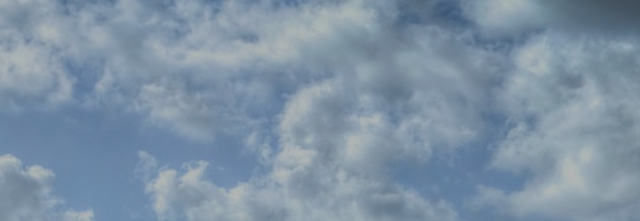
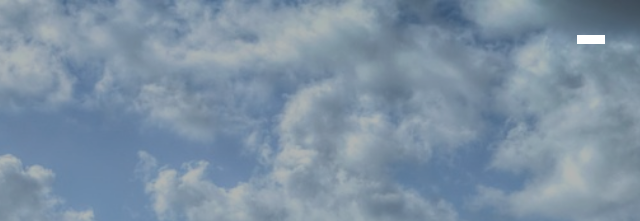
Before and after one commit to naaltunian/naaltunian.github.io, a website: page index.html in a window 1280 px wide. Shown: the top 221 px of the page, 640-1280 px from the left. Drawn offline with Linux system fonts and the light colour scheme.

Commit message:
add menu partial and style

```diff
--- /dev/null
+++ b/scss/_menu.scss
@@ -0,0 +1,17 @@
+// Menu button
+.menu-btn {
+  position: absolute;
+  z-index: 3;
+  right: 35px;
+  top: 35px;
+  cursor: pointer;
+  @include easeOut;
+
+  .btn-line {
+    width: 28px;
+    height: 3px;
+    margin: 0 0 5 0;
+    background: #fff;
+    @include easeOut;
+  }
+}
--- a/scss/main.scss
+++ b/scss/main.scss
@@ -1,4 +1,5 @@
-@import "config"
+@import "config";
+@import "menu";
 
 * {
   box-sizing: border-box;
```
Also changed, not shown: css/main.css.
